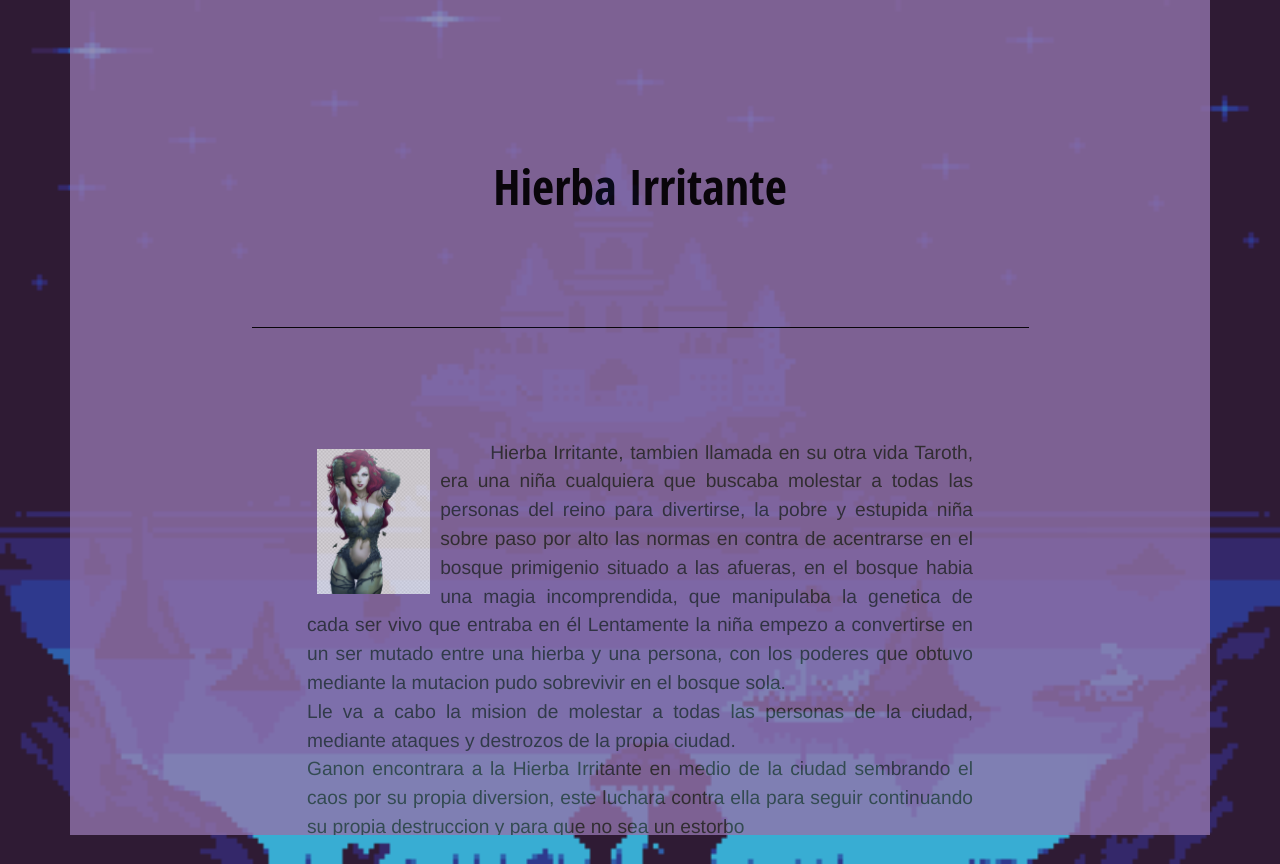
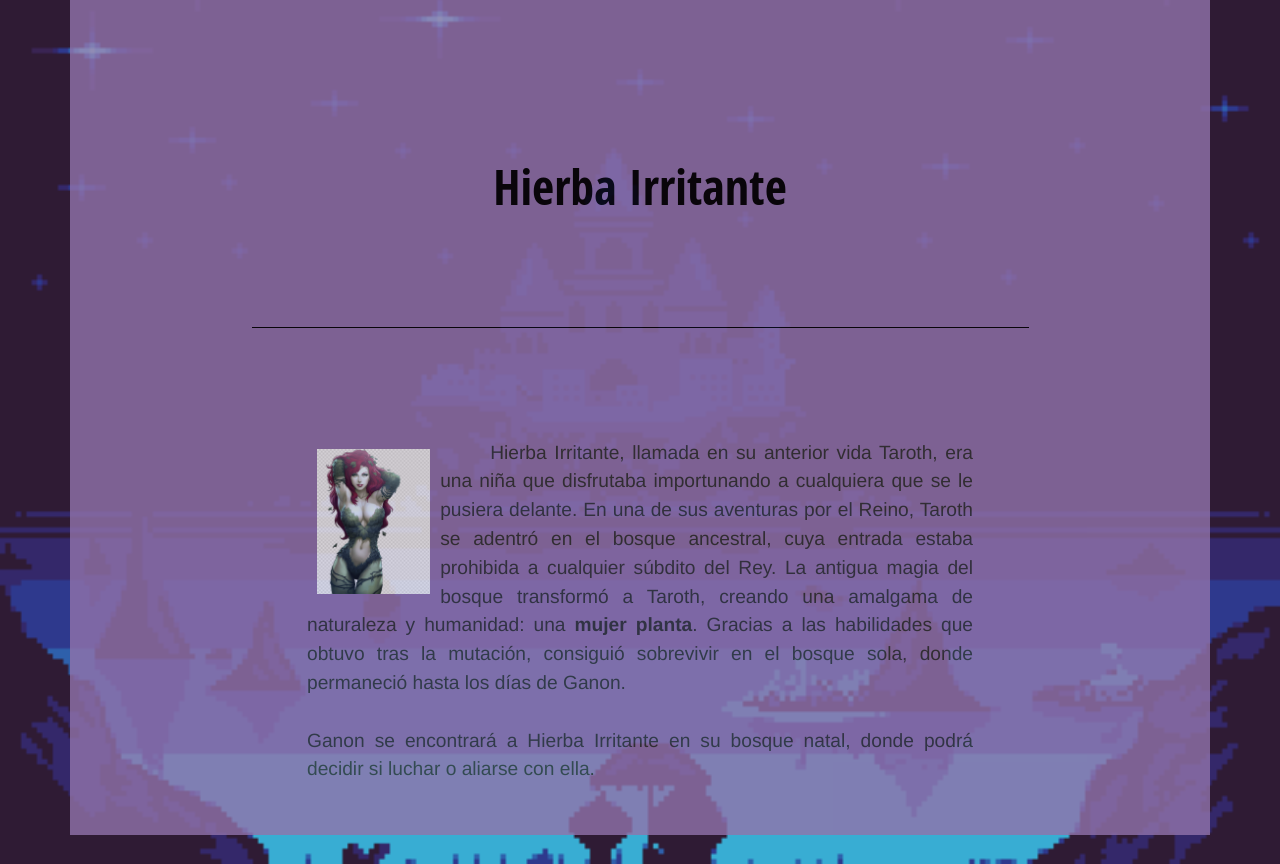
Before and after one commit to spiderfan211/Haz-la-guerra-y-no-el-amor, a PHP site: page /contenido/personajes/hierba_irritante.php in a window 1280 px wide. Shown: the part 89-953 px from the top of the page. Run offline with PHP 8.4, Linux system fonts and the light colour scheme.

Commit message:
Añadido enlace al nuevo personaje y vuelto a redactar toda la historia de hierba_irritante
He añadido los enlaces a hierba_irritante.php y redactado otra vez  dicho archivo por la falta de cohesión de  la historia y la ilegibilidad del mismo por faltas de ortografía.

```diff
--- a/contenido/personajes/hierba_irritante.php
+++ b/contenido/personajes/hierba_irritante.php
@@ -19,15 +19,12 @@
 
             <p class="parrafopersonaje">
                 <img class="imagenparrafo" src="../../imagenes/Hierba1.png" alt="Hierba Irritante">
-                Hierba Irritante, tambien llamada en su otra vida Taroth, era una niña cualquiera que buscaba molestar
-                a todas las personas del reino para divertirse, la pobre y estupida niña sobre paso por alto las normas en contra de acentrarse en el bosque primigenio
-                situado a las afueras, en el bosque habia una magia incomprendida, que manipulaba la genetica de cada ser vivo que entraba en él
-                Lentamente la niña empezo a convertirse en un ser mutado entre una hierba y una persona,
-                con los poderes que obtuvo mediante la mutacion pudo sobrevivir en el bosque sola. <br>
-                Lle va a cabo la mision de molestar a todas las personas de la ciudad, mediante ataques y destrozos de la propia ciudad.
-                <br>Ganon encontrara a la Hierba Irritante en medio de la ciudad sembrando el caos por su propia diversion, este luchara contra
-                ella para seguir continuando su propia destruccion y para que no sea un estorbo
-
+                Hierba Irritante, llamada en su anterior vida Taroth, era una niña que disfrutaba importunando
+                a cualquiera que se le pusiera delante. En una de sus aventuras por el Reino, Taroth se adentró en el bosque ancestral, cuya
+                entrada estaba prohibida a cualquier súbdito del Rey. La antigua magia del bosque transformó a Taroth, creando una amalgama
+                de naturaleza y humanidad: una <b>mujer planta</b>.
+                Gracias a las habilidades que obtuvo tras la mutación, consiguió sobrevivir en el bosque sola, donde permaneció hasta los días de Ganon. <br>
+                <br>Ganon se encontrará a Hierba Irritante en su bosque natal, donde podrá decidir si luchar o aliarse con ella.
             </p>
 
 
--- a/html/menu.php
+++ b/html/menu.php
@@ -24,6 +24,8 @@
           <a class="dropdown-item" href="../../../contenido/personajes/ornsmough.php">Ornsmough</a>
           <a class="dropdown-item" href="../../../contenido/personajes/pennydumb.php">Pennydumb</a>
           <a class="dropdown-item" href="../../../contenido/personajes/recolector.php">El recolector</a>
+          <a class="dropdown-item" href="../../../contenido/personajes/hierba_irritante.php">Hierba Irritante</a></a>
+          <a class="dropdown-item" href="../../../contenido/personajes/siliciana.php">Siliciana</a>
           </div>
       </li>
 
```
